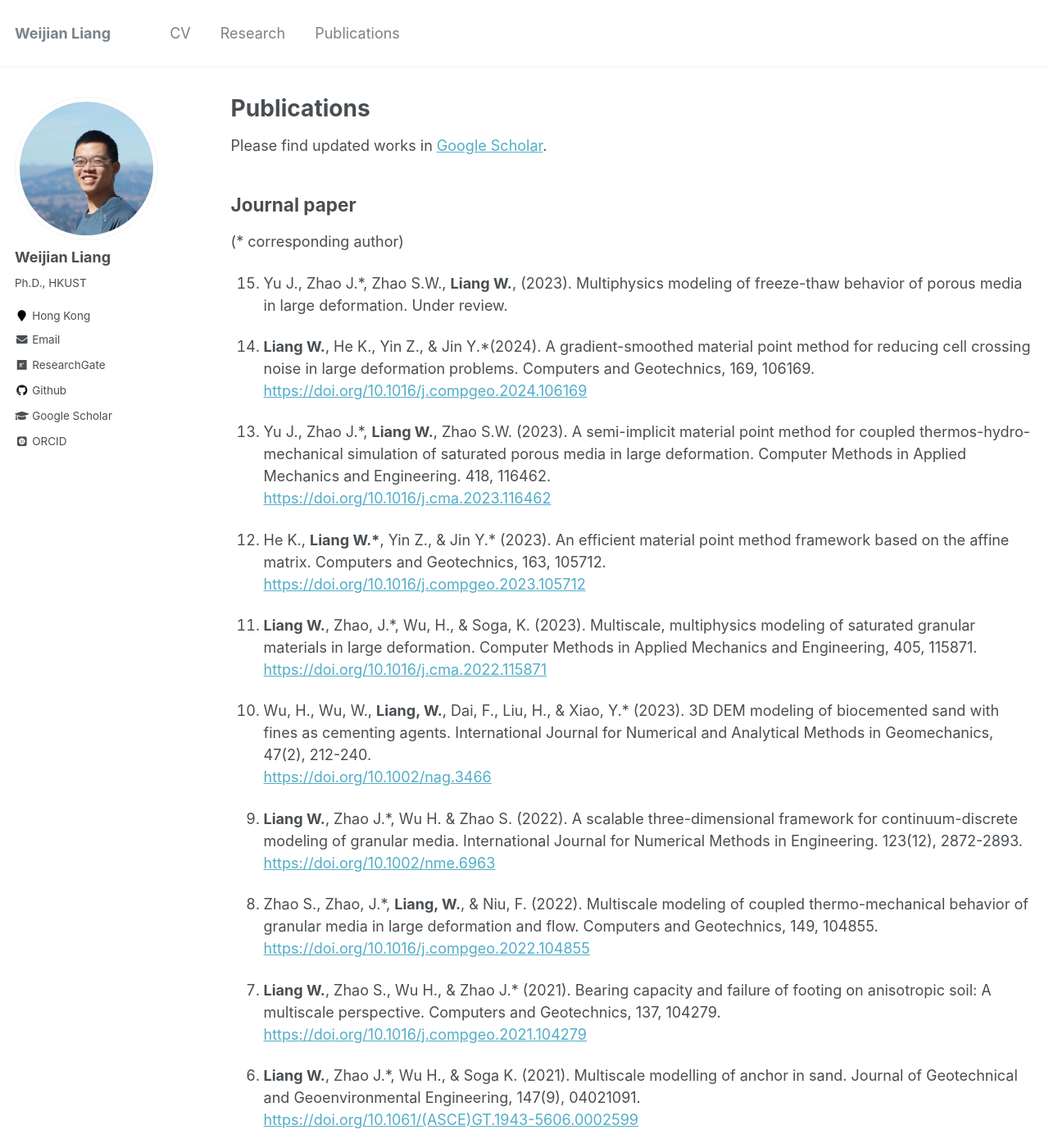
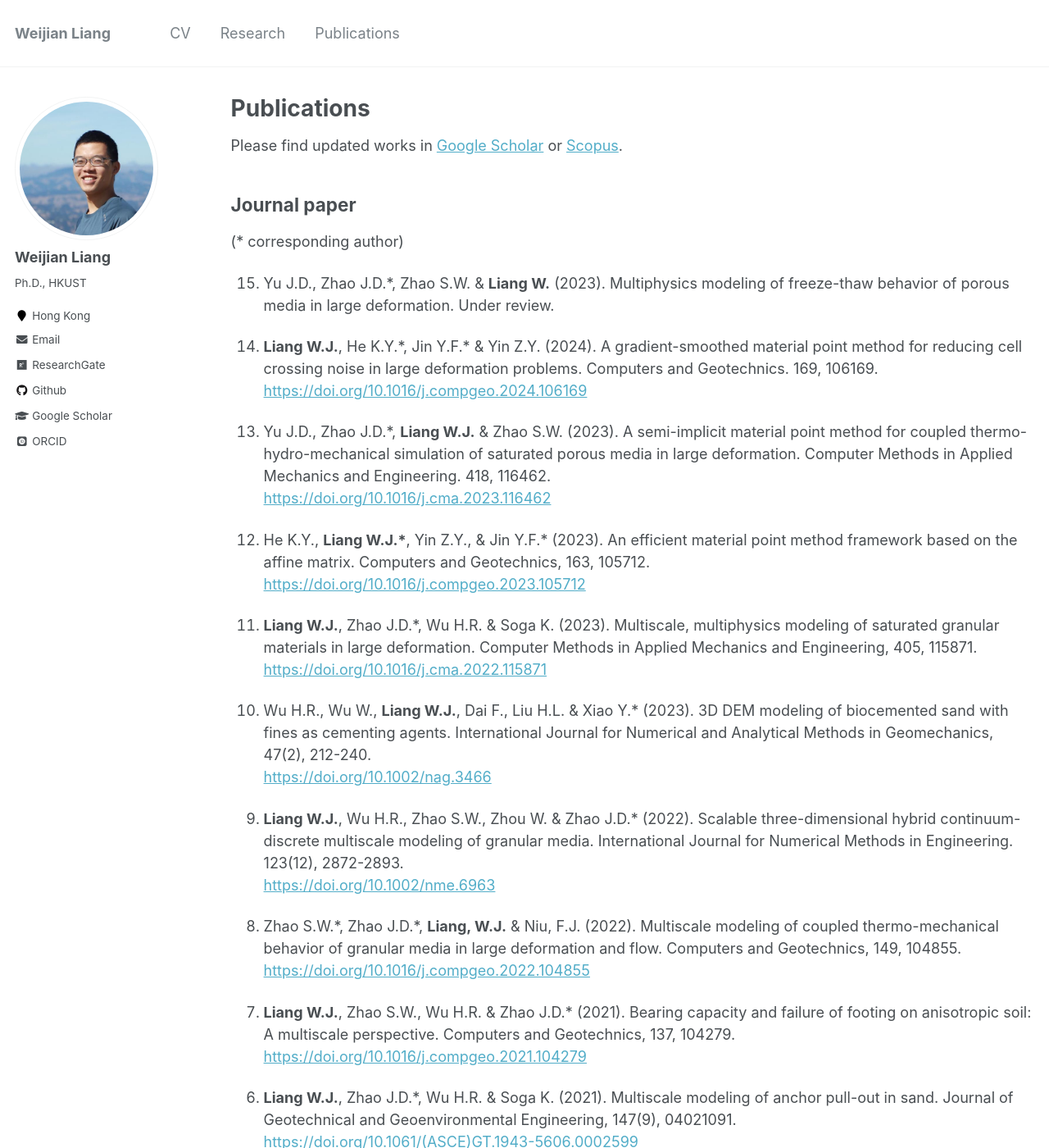
Before and after one commit to WeijianLiang/WeijianLiang.github.io, a Jekyll site: the page built from _pages/publications.md, in a window 1280 px wide and 1400 px high. Shown: the whole window at 82% size. Built offline with Jekyll 4.4.1, drawn with Linux system fonts in a browser that asks for light colours; some web fonts are replaced; some of the changed text lies outside the part shown.

Commit message:
update publication

```diff
--- a/_pages/publications.md
+++ b/_pages/publications.md
@@ -5,40 +5,40 @@ permalink: /publications/
 author_profile: true
 ---
 
-Please find updated works in [Google Scholar](https://scholar.google.com/citations?user=FdLhgqkAAAAJ&hl=en).
+Please find updated works in [Google Scholar](https://scholar.google.com/citations?user=FdLhgqkAAAAJ&hl=en) or [Scopus](https://www.scopus.com/authid/detail.uri?authorId=57205550272).
 
 ## Journal paper
 (* corresponding author)
 
-1.  Yu J., Zhao J.*, Zhao S.W., **Liang W.**, (2023). Multiphysics modeling of freeze-thaw behavior of porous media in large deformation. Under review.
+1.  Yu J.D., Zhao J.D.*, Zhao S.W. & **Liang W.** (2023). Multiphysics modeling of freeze-thaw behavior of porous media in large deformation. Under review.
 
-2.  **Liang W.**, He K., Yin Z., & Jin Y.\*(2024). A gradient-smoothed material point method for reducing cell crossing noise in large deformation problems. Computers and Geotechnics, 169, 106169. <br /><https://doi.org/10.1016/j.compgeo.2024.106169>
+2.  **Liang W.J.**, He K.Y.\*, Jin Y.F.\* & Yin Z.Y. (2024). A gradient-smoothed material point method for reducing cell crossing noise in large deformation problems. Computers and Geotechnics. 169, 106169. <br /><https://doi.org/10.1016/j.compgeo.2024.106169>
 
-3.  Yu J., Zhao J.*, **Liang W.**, Zhao S.W. (2023). A semi-implicit material point method for coupled thermos-hydro-mechanical simulation of saturated porous media in large deformation. Computer Methods in Applied Mechanics and Engineering. 418, 116462. <br /><https://doi.org/10.1016/j.cma.2023.116462>
+3.  Yu J.D., Zhao J.D.*, **Liang W.J.** & Zhao S.W. (2023). A semi-implicit material point method for coupled thermo-hydro-mechanical simulation of saturated porous media in large deformation. Computer Methods in Applied Mechanics and Engineering. 418, 116462. <br /><https://doi.org/10.1016/j.cma.2023.116462>
 
-4.   He K., **Liang W.\***, Yin Z., & Jin Y.\* (2023). An efficient material point method framework based on the affine matrix. Computers and Geotechnics, 163, 105712. <br /><https://doi.org/10.1016/j.compgeo.2023.105712>
+4.   He K.Y., **Liang W.J.\***, Yin Z.Y., & Jin Y.F.\* (2023). An efficient material point method framework based on the affine matrix. Computers and Geotechnics, 163, 105712. <br /><https://doi.org/10.1016/j.compgeo.2023.105712>
 
-5.   **Liang W.**, Zhao, J.*, Wu, H., & Soga, K. (2023). Multiscale, multiphysics modeling of saturated granular materials in large deformation. Computer Methods in Applied Mechanics and Engineering, 405, 115871. <br /><https://doi.org/10.1016/j.cma.2022.115871>
+5.   **Liang W.J.**, Zhao J.D.*, Wu H.R. & Soga K. (2023). Multiscale, multiphysics modeling of saturated granular materials in large deformation. Computer Methods in Applied Mechanics and Engineering, 405, 115871. <br /><https://doi.org/10.1016/j.cma.2022.115871>
 
-6.   Wu, H., Wu, W., **Liang, W.**, Dai, F., Liu, H., & Xiao, Y.* (2023). 3D DEM modeling of biocemented sand with fines as cementing agents. International Journal for Numerical and Analytical Methods in Geomechanics, 47(2), 212-240. <br /><https://doi.org/10.1002/nag.3466>
+6.   Wu H.R., Wu W., **Liang W.J.**, Dai F., Liu H.L. & Xiao Y.* (2023). 3D DEM modeling of biocemented sand with fines as cementing agents. International Journal for Numerical and Analytical Methods in Geomechanics, 47(2), 212-240. <br /><https://doi.org/10.1002/nag.3466>
 
-7. **Liang W.**, Zhao J.*, Wu H. & Zhao S. (2022). A scalable three-dimensional framework for continuum-discrete modeling of granular media. International Journal for Numerical Methods in Engineering. 123(12), 2872-2893. <br /><https://doi.org/10.1002/nme.6963>
+7. **Liang W.J.**, Wu H.R., Zhao S.W., Zhou W. & Zhao J.D.\* (2022). Scalable three-dimensional hybrid continuum-discrete multiscale modeling of granular media. International Journal for Numerical Methods in Engineering. 123(12), 2872-2893. <br /><https://doi.org/10.1002/nme.6963>
 
-8. Zhao S., Zhao, J.*, **Liang, W.**, & Niu, F. (2022). Multiscale modeling of coupled thermo-mechanical behavior of granular media in large deformation and flow. Computers and Geotechnics, 149, 104855. <br /><https://doi.org/10.1016/j.compgeo.2022.104855>
+8. Zhao S.W.\*, Zhao J.D.\*, **Liang, W.J.** & Niu, F.J. (2022). Multiscale modeling of coupled thermo-mechanical behavior of granular media in large deformation and flow. Computers and Geotechnics, 149, 104855. <br /><https://doi.org/10.1016/j.compgeo.2022.104855>
 
-9.  **Liang W.**, Zhao S., Wu H., & Zhao J.* (2021). Bearing capacity and failure of footing on anisotropic soil: A multiscale perspective. Computers and Geotechnics, 137, 104279. <br /><https://doi.org/10.1016/j.compgeo.2021.104279>
+9.  **Liang W.J.**, Zhao S.W., Wu H.R. & Zhao J.D.\* (2021). Bearing capacity and failure of footing on anisotropic soil: A multiscale perspective. Computers and Geotechnics, 137, 104279. <br /><https://doi.org/10.1016/j.compgeo.2021.104279>
 
-10. **Liang W.**, Zhao J.*, Wu H., & Soga K. (2021). Multiscale modelling of anchor in sand. Journal of Geotechnical and Geoenvironmental Engineering, 147(9), 04021091. <br /><https://doi.org/10.1061/(ASCE)GT.1943-5606.0002599>
+10. **Liang W.J.**, Zhao J.D.\*, Wu H.R. & Soga K. (2021). Multiscale modeling of anchor pull-out in sand. Journal of Geotechnical and Geoenvironmental Engineering, 147(9), 04021091. <br /><https://doi.org/10.1061/(ASCE)GT.1943-5606.0002599>
 
-11. Kularathna S., **Liang W.\***, Zhao T., Chandra B., Zhao J., & Soga K. (2021). A semi‐implicit materialpoint method based on fractional‐step method for saturated soil. International Journal for Numerical and Analytical Methods in Geomechanics, 45(10), 1405-1436. <br /><https://doi.org/10.1002/nag.3207>
+11. Kularathna S., **Liang W.J.\***, Zhao T.C., Chandra B., Zhao J.D. & Soga K. (2021). A semi-implicit material point method based on fractional-step method for saturated soil. International Journal for Numerical and Analytical Methods in Geomechanics, 45(10), 1405-1436. <br /><https://doi.org/10.1002/nag.3207>
 
-12. Zhao S.*, Zhao J., & **Liang W.** (2020). A thread‐block‐wise computational framework for large‐scale hierarchical continuum ‐ discrete modeling of granular media. International Journal for Numerical Methods in Engineering, 122(2), 579-608. <br /><https://doi.org/10.1002/nme.6549>
+12. Zhao S.W.\*, Zhao J.D. & **Liang W.J.** (2020). A thread-block-wise computational framework for large-scale hierarchical continuum-discrete modeling of granular media. International Journal for Numerical Methods in Engineering, 122(2), 579-608. <br /><https://doi.org/10.1002/nme.6549>
 
-13. Wu H.*, Zhao J., & **Liang W.** (2020). Pattern transitions of localized deformation in high-porosity sandstones: Insights from multiscale analysis. Computers and Geotechnics, 126, 103733. <br /><https://doi.org/10.1016/j.compgeo.2020.103733>
+13. Wu H.R.\*, Zhao J.D. & **Liang W.J.** (2020). Pattern transitions of localized deformation in high-porosity sandstones: Insights from multiscale analysis. Computers and Geotechnics, 126, 103733. <br /><https://doi.org/10.1016/j.compgeo.2020.103733>
 
-14. Wu H., Zhao J.*, & **Liang W.** (2020). The Signature of Deformation Bands in Porous Sandstones. Rock Mechanics and Rock Engineering, 1-15. <br /><https://doi.org/10.1007/s00603-020-02100-8>
+14. Wu H.R.\*, Zhao J.D. & **Liang W.J.** (2020). The Signature of Deformation Bands in Porous Sandstones. Rock Mechanics and Rock Engineering, 53(7), 3133 - 3147 <br /><https://doi.org/10.1007/s00603-020-02100-8>
 
-15. **Liang W.**, & Zhao J.* (2019). Multiscale modelling of large deformation in geomechanics. International Journal for Numerical and Analytical Methods in Geomechanics. 43, 1080–1114. <br /><https://doi.org/10.1002/nag.2921>
+15. **Liang W.J.** & Zhao J.D.* (2019). Multiscale modelling of large deformation in geomechanics. International Journal for Numerical and Analytical Methods in Geomechanics. 43, 1080–1114. <br /><https://doi.org/10.1002/nag.2921>
 {: reversed="reversed"}
 
 ## Book Chapter
```
